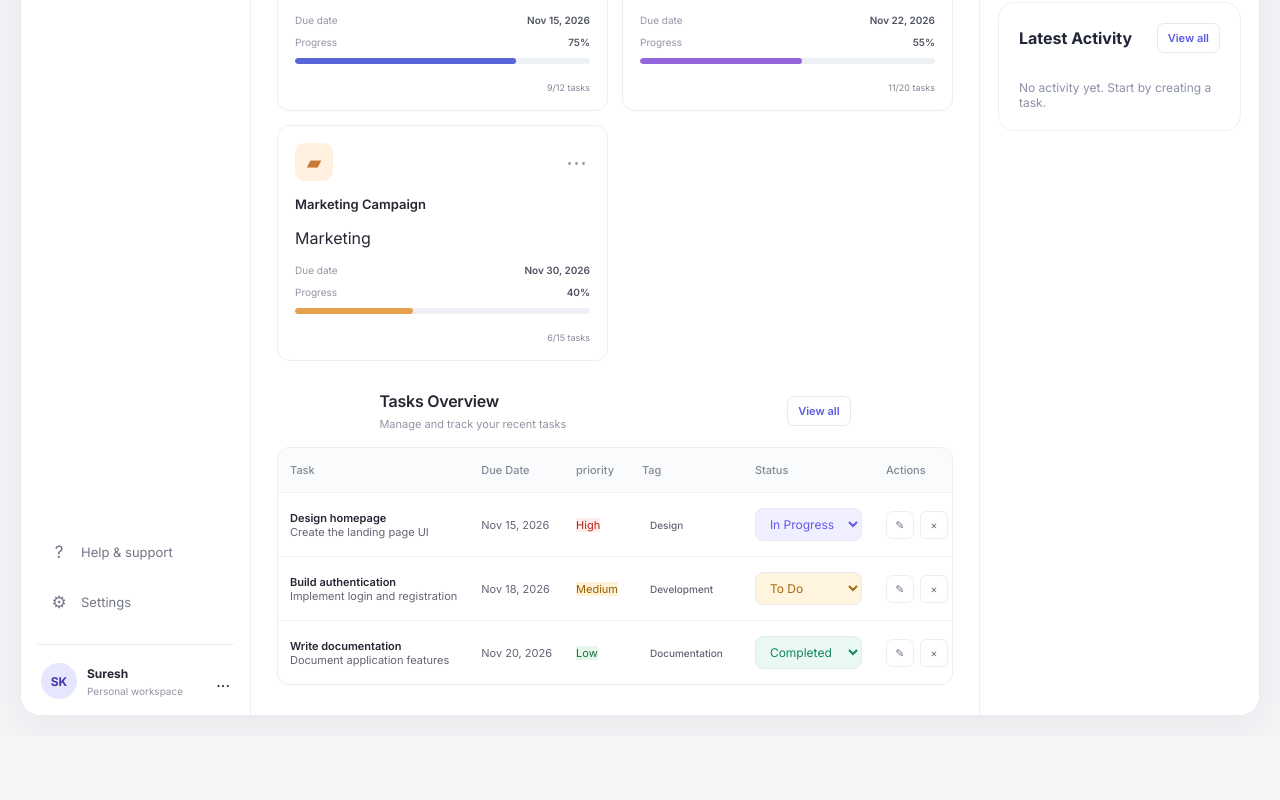
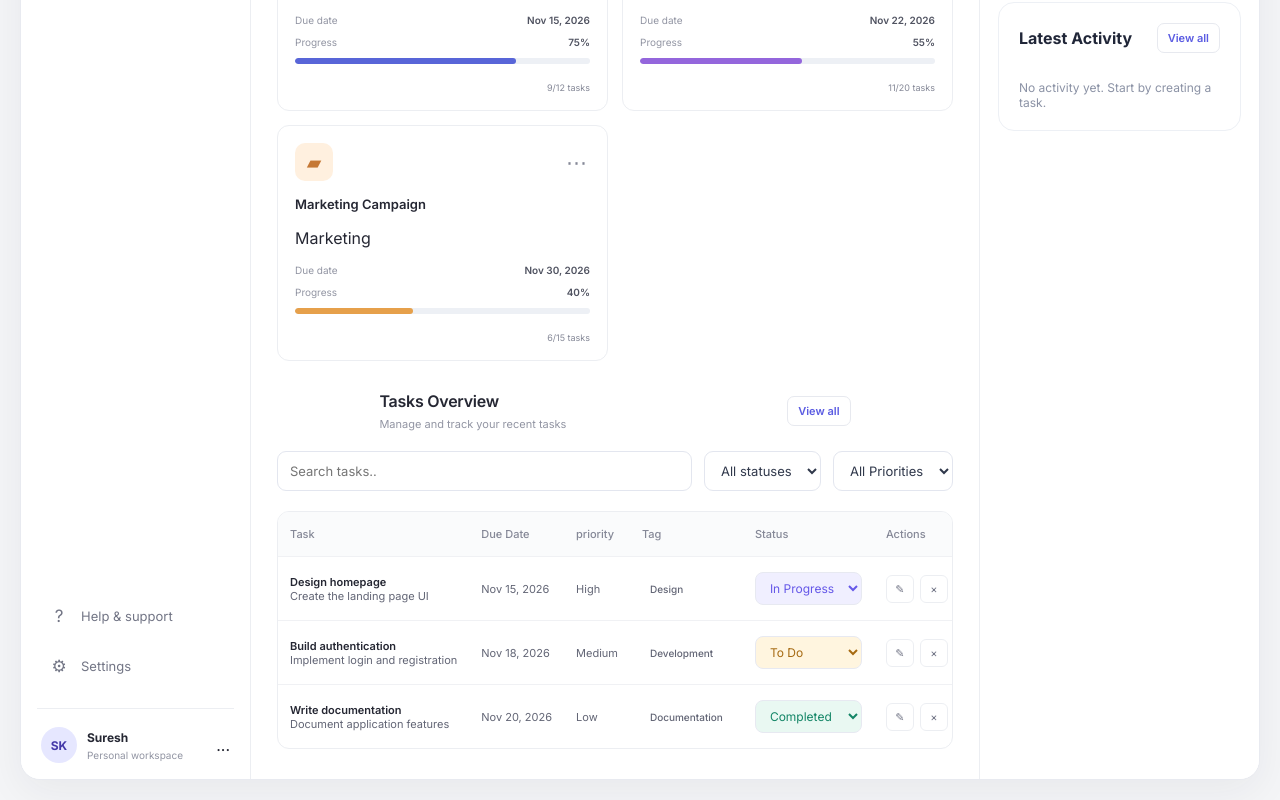
Before and after one commit to Suresh5432/task-manager, a React (Vite) app: page / in a window 1280 px wide. Shown: the part 483-1283 px from the top of the page. Before the commit the page ends 1219 px from the top, so only its background shows below. Built offline with nearby package versions, Linux system fonts and the light colour scheme.

Commit message:
added searching and sorting

```diff
--- a/src/components/TaskOverview.jsx
+++ b/src/components/TaskOverview.jsx
@@ -1,4 +1,25 @@
+import { useState } from "react";
+
 function TaskOverView({tasks, onDeleteTask, onEditTask, onUpdateStatus}){
+    const [searchTerm, setSearchTerm]=useState("");
+    const [statusFilter, setStatusFilter] = useState("All");
+    const [priorityFilter,setPriorityFilter]=useState("All");
+
+    const filteredTasks=tasks.filter((task)=>{
+        const query=searchTerm.toLowerCase().trim();
+
+        const matchesSearch=
+            (task.title ?? "").toLowerCase().includes(query) ||
+            (task.description ?? "").toLowerCase().includes(query) ||
+            (task.tag ?? "").toLowerCase().includes(query);
+
+        const matchesStatus=statusFilter==="All" || task.status ===statusFilter;
+
+        const matchesPriority=priorityFilter==="All" || task.priority === priorityFilter;
+
+        return matchesSearch && matchesStatus && matchesPriority;
+    });
+
     return (
         <section  className="task-overview">
             <div className="section-heading">
@@ -9,6 +30,37 @@ function TaskOverView({tasks, onDeleteTask, onEditTask, onUpdateStatus}){
                 <button className="text-button" type="button">
                     View all
                 </button>
+            </div>
+            <div className="task-toolbar">
+                <input
+                    type="search"
+                    className="task-search"
+                    placeholder="Search tasks.."
+                    value={searchTerm}
+                    onChange={(event)=>setSearchTerm(event.target.value)}
+                    aria-label="Search tasks"
+                />
+                <select
+                    value={statusFilter}
+                    onChange={(event)=> setStatusFilter(event.target.value)}
+                    aria-label="Filter by status"
+                >
+                    <option value="All">All statuses</option>
+                    <option value="To Do">To Do</option>
+                    <option value="In Progress">In Progress</option>
+                    <option value="Completed">Completed</option>
+                </select>
+
+                <select
+                    value={priorityFilter}
+                    onChange={(event)=> setPriorityFilter(event.target.value)}
+                    aria-label="Filter by priority"
+                >
+                    <option value="All">All Priorities</option>
+                    <option value="High">High</option>
+                    <option value="Medium">Medium</option>
+                    <option value="Low">Low</option>
+                </select>
             </div>
             <div className="task-table-wrapper">
                 <table className="task-table">
@@ -23,7 +75,14 @@ function TaskOverView({tasks, onDeleteTask, onEditTask, onUpdateStatus}){
                         </tr>
                     </thead>
                     <tbody>
-                        {tasks.map((task)=>(
+                        {filteredTasks.length=== 0 &&(
+                            <tr>
+                                <td colSpan={6} className="empty-tasks">
+                                    No tasks match your search or filters.
+                                </td>
+                            </tr>
+                        )}
+                        {filteredTasks.map((task)=>(
                             <tr key={task.id}>
                                 <td>
                                     <div className="task-name">{task.title}</div>
@@ -32,7 +91,7 @@ function TaskOverView({tasks, onDeleteTask, onEditTask, onUpdateStatus}){
                                 <td>{task.dueDate}</td>
                                 <td>
                                     <span
-                                        className={`task-badge priority-${(task.priority ?? "Medium").toLowerCase()}`}
+                                        className={`task-badge priorf.mapity-${(task.priority ?? "Medium").toLowerCase()}`}
                                     >
                                         {task.priority}
                                     </span>
--- a/src/index.css
+++ b/src/index.css
@@ -1004,6 +1004,43 @@ button {
 }
 
 
+
+.task-toolbar {
+  display: flex;
+  flex-wrap: wrap;
+  gap: 12px;
+  margin: 20px 0;
+}
+
+.task-search {
+  flex: 1;
+  min-width: 160px;
+}
+
+.task-toolbar input,
+.task-toolbar select {
+  padding: 10px 12px;
+  border: 1px solid #e3e6ef;
+  border-radius: 9px;
+  background: #ffffff;
+  color: #30384b;
+  font: inherit;
+  font-size: 13px;
+}
+
+.task-toolbar input:focus,
+.task-toolbar select:focus {
+  outline: 2px solid #d9d6ff;
+  border-color: #6558e8;
+}
+
+.empty-tasks {
+  padding: 28px;
+  text-align: center;
+  color: #8b92a5;
+}
+
+
 /* Responsive layout */
 
 @media (max-width: 1150px) {
```
